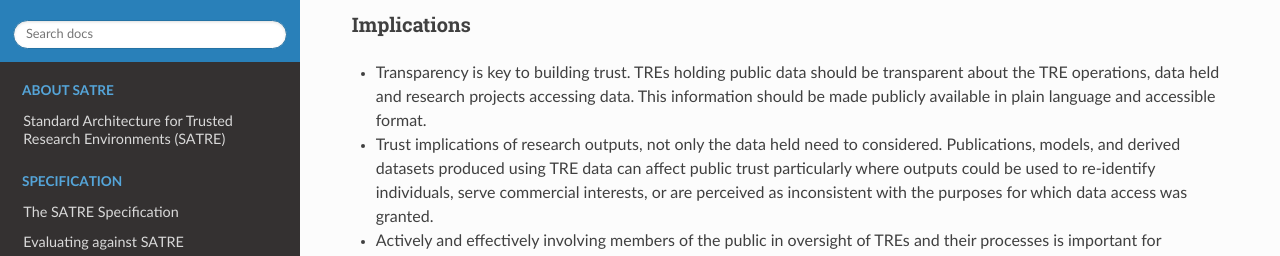
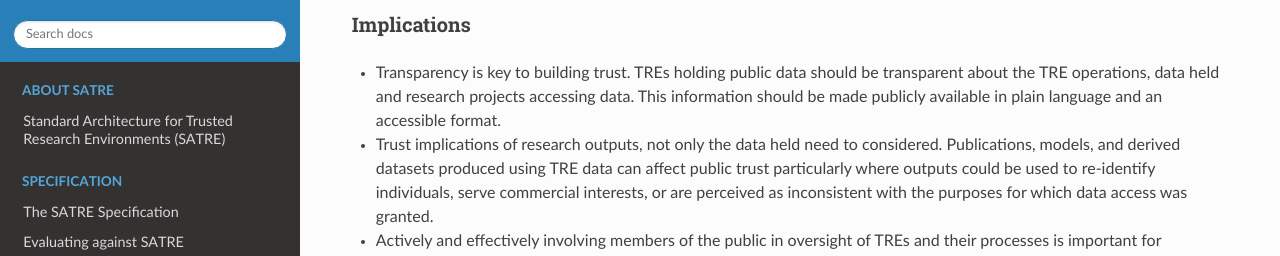
Before and after one commit to sa-tre/satre-specification, a Sphinx documentation site: the page built from docs/source/principles.md, in a window 1280 px wide and 900 px high, scrolled down 1492 px. Shown: the part 195-451 px from the top of the window. Built offline with Sphinx 7.4.7 and the Read the Docs theme 3.1.0, drawn with Linux system fonts in a browser that asks for light colours.

Commit message:
Fix grammar

```diff
--- a/docs/source/principles.md
+++ b/docs/source/principles.md
@@ -55,7 +55,7 @@ Public engagement work has indicated there is support for the use of regulated a
 
 ### Implications
 
-- Transparency is key to building trust. TREs holding public data should be transparent about the TRE operations, data held and research projects accessing data. This information should be made publicly available in plain language and accessible format.
+- Transparency is key to building trust. TREs holding public data should be transparent about the TRE operations, data held and research projects accessing data. This information should be made publicly available in plain language and an accessible format.
 - Trust implications of research outputs, not only the data held need to considered. Publications, models, and derived datasets produced using TRE data can affect public trust particularly where outputs could be used to re-identify individuals, serve commercial interests, or are perceived as inconsistent with the purposes for which data access was granted.
 - Actively and effectively involving members of the public in oversight of TREs and their processes is important for accountability. When involving public members they must have decision or advisory roles where their input can make an impact to TRE operation or governance.
 - Public involvement and engagement takes time and resources. TREs holding public data should consider allocating specific staffing and budget to public involvement and engagement activities.
```
